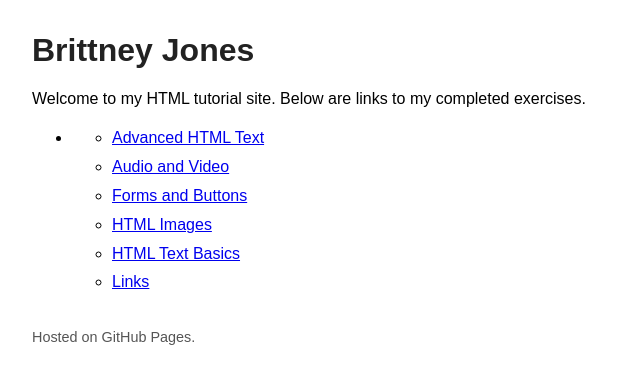
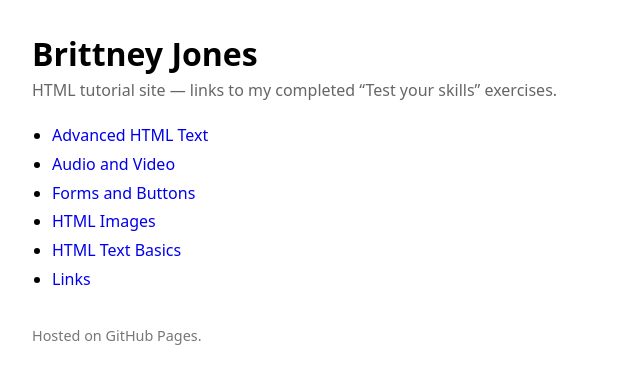
Before and after one commit to jonesb7/jonesb7.github.io, a plain HTML site: page index.html in a window 1280 px wide. Shown: the whole page, without its empty margins (0-640 px from the left). Drawn offline with Linux system fonts and the light colour scheme.

Commit message:
Update title and enhance styling in index.html
Updated the title and improved styling for better layout and readability.

```diff
--- a/index.html
+++ b/index.html
@@ -3,19 +3,24 @@
 <head>
   <meta charset="utf-8" />
   <meta name="viewport" content="width=device-width, initial-scale=1" />
-  <title>Brittney Jones — HTML Tutorials</title>
+  <title>Brittney Jones — HTML Tutorial Assessments</title>
   <style>
-    body { font-family: Arial, sans-serif; margin: 2rem; }
-    h1 { color: #222; }
-    ul { line-height: 1.8; }
+    :root { --max: 820px; }
+    body { font-family: system-ui, -apple-system, Segoe UI, Roboto, Arial, sans-serif; margin: 2rem; }
+    .wrap { max-width: var(--max); }
+    h1 { margin: 0 0 .25rem 0; }
+    .muted { color: #666; margin: 0 0 1.25rem 0; }
+    ul { line-height: 1.8; padding-left: 1.25rem; }
+    a { text-decoration: none; }
+    a:hover { text-decoration: underline; }
+    footer { margin-top: 2rem; color: #777; font-size: .9rem; }
   </style>
 </head>
 <body>
+  <div class="wrap">
     <h1>Brittney Jones</h1>
-  <p>Welcome to my HTML tutorial site. Below are links to my completed exercises.</p>
+    <p class="muted">HTML tutorial site — links to my completed “Test your skills” exercises.</p>
 
-  <ul>
-    <li>
     <ul>
       <li><a href="./intro/advanced-text.html">Advanced HTML Text</a></li>
       <li><a href="./audio-video.html">Audio and Video</a></li>
@@ -25,11 +30,7 @@
       <li><a href="./links.html">Links</a></li>
     </ul>
 
-    </li>
-  </ul>
-
-  <footer style="margin-top:2rem; font-size:0.9rem; color:#555;">
-    Hosted on GitHub Pages.
-  </footer>
+    <footer>Hosted on GitHub Pages.</footer>
+  </div>
 </body>
 </html>
```
Lines whose indentation alone changed are shown as unchanged.
